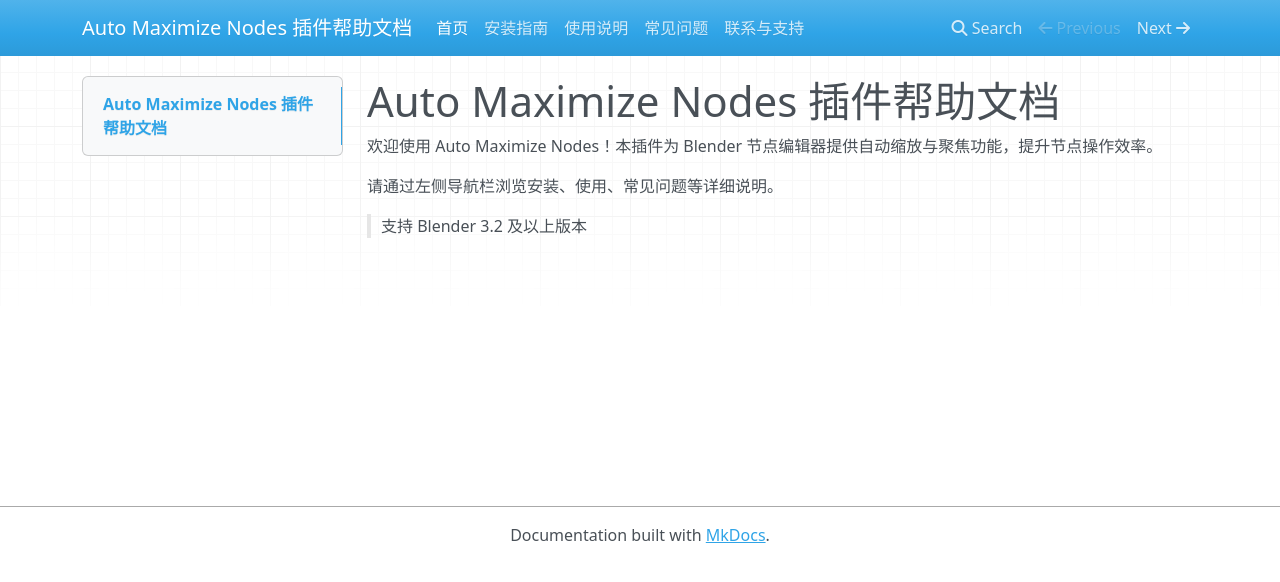
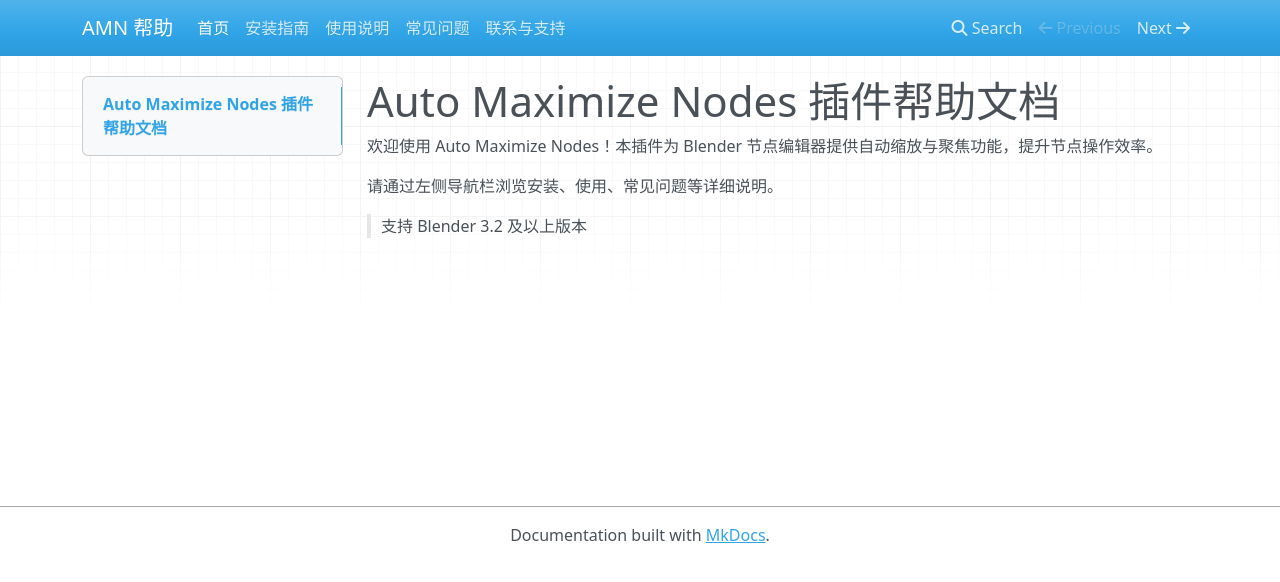
Before and after one commit to chenpaner/Auto-Maximize-Nodes-Help, an MkDocs documentation site: the page built from docs/index.md, in a window 1280 px wide. Shown: the top 582 px of the page. Built offline with MkDocs 1.6.1, drawn with Linux system fonts in a browser that asks for light colours; nearby versions of some CDN libraries.

Commit message:
Update mkdocs.yml

```diff
--- a/mkdocs.yml
+++ b/mkdocs.yml
@@ -1,4 +1,4 @@
-site_name: Auto Maximize Nodes 插件帮助文档
+site_name: AMN 帮助
 site_url: https://你的用户名.github.io/auto-maximize-nodes-docs/
 nav:
   - 首页: index.md
```
